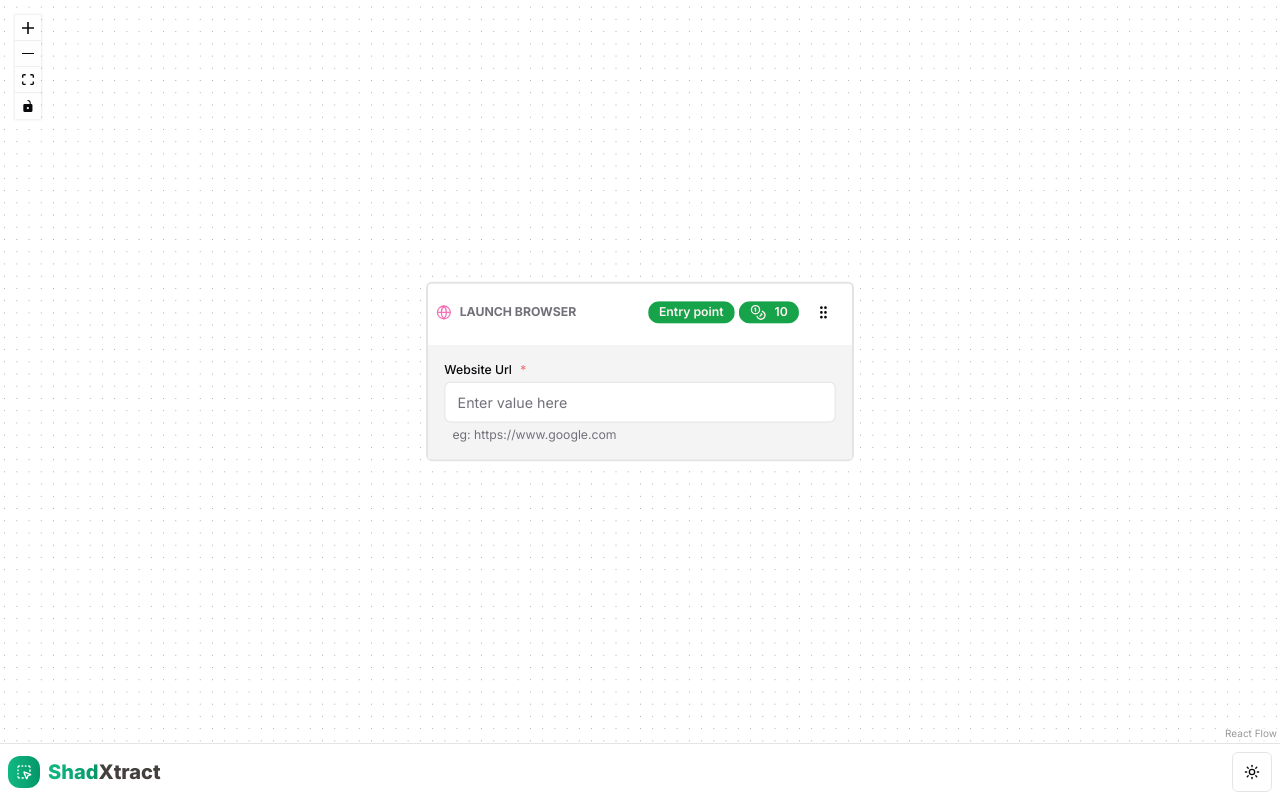
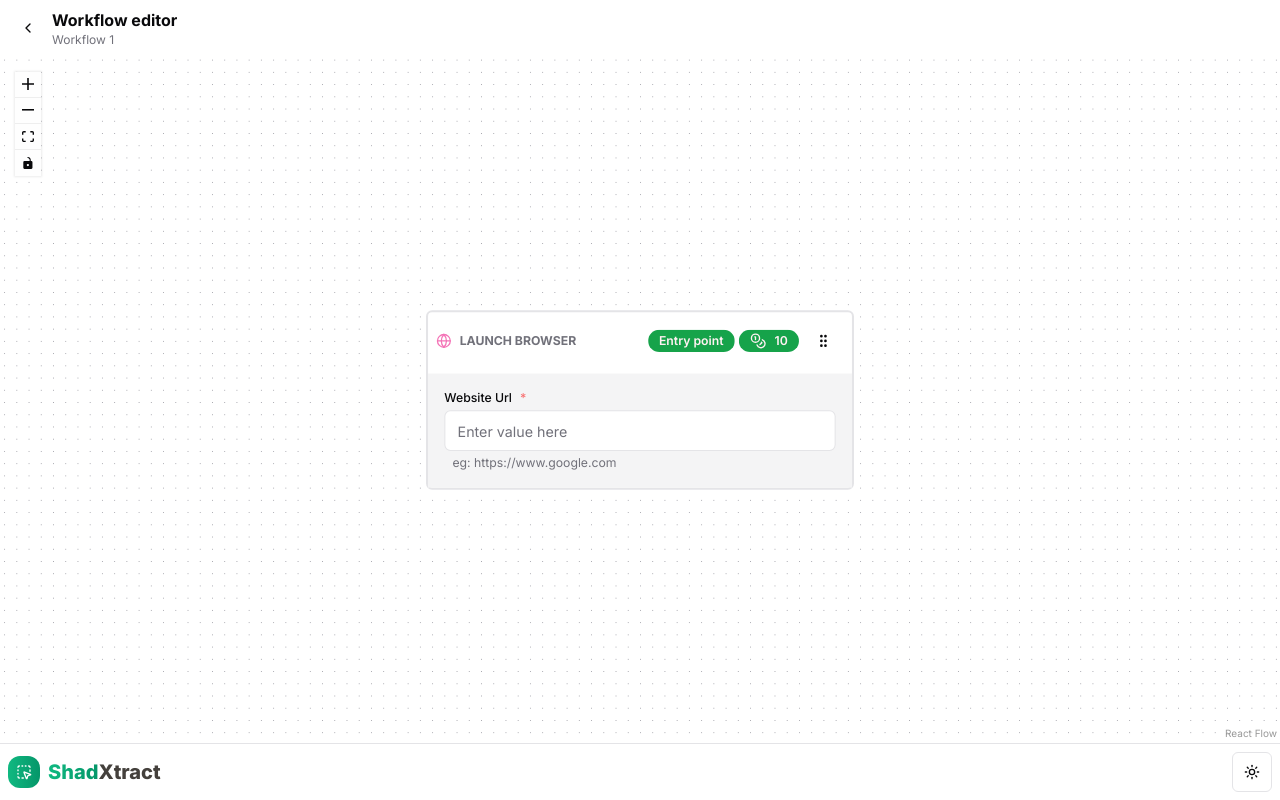
Before and after one commit to fernan-x/shadxtract, a Next.js app: page /workflow/editor/1 in a window 1280 px wide. Built offline with nearby package versions, Linux system fonts and the light colour scheme.

Commit message:
feat: add topbar in Editor

```diff
--- a/app/workflow/_components/Editor.tsx
+++ b/app/workflow/_components/Editor.tsx
@@ -5,11 +5,13 @@ import React from 'react'
 import { ReactFlowProvider } from '@xyflow/react'
 import FlowEditor from './FlowEditor'
 import { WorkflowFactoryData } from '@/core/domain/workflow/workflow.factory'
+import TopBar from './topbar/TopBar'
 
 function Editor({ workflow }: { workflow: WorkflowFactoryData }) {
   return (
     <ReactFlowProvider>
       <div className='flex flex-col h-full w-full overflow-hidden'>
+        <TopBar title='Workflow editor' subtitle={workflow.name} />
         <section className='flex h-full overflow-auto'>
           <FlowEditor workflow={workflow} />
         </section>
--- /dev/null
+++ b/app/workflow/_components/topbar/TopBar.tsx
@@ -0,0 +1,47 @@
+'use client'
+
+import React from 'react'
+import TooltipWrapper from '@/ui/components/TooltipWrapper'
+import { Button } from '@/ui/components/ui/button'
+import { ChevronLeft } from 'lucide-react'
+import { useRouter } from 'next/navigation'
+
+type TopBarProps = {
+    title: string;
+    subtitle?: string;
+}
+
+function TopBar({ title, subtitle }: TopBarProps) {
+    const router = useRouter();
+
+    return (
+        <header className='flex p-2 border-p-2 border-separate justify-between w-full h-[60px] sticky top-0 bg-background z-10'>
+            <div className='flex gap-1 flex-1'>
+                <TooltipWrapper content='Back'>
+                    <Button
+                        variant='ghost'
+                        size='icon'
+                        onClick={() => router.push('/workflows')}
+                    >
+                        <ChevronLeft size={20} />
+                    </Button>
+                </TooltipWrapper>
+                <div>
+                    <p className='font-bold text-ellipsis truncate'>
+                        {title}
+                    </p>
+                    {subtitle && (
+                        <p className='text-xs text-muted-foreground truncate text-ellipsis'>
+                            {subtitle}
+                        </p>
+                    )}
+                </div>
+            </div>
+            <div className='flex gap-1 flex-1 justify-end'>
+                {/* TODO: Add save button here */}
+            </div>
+        </header>
+    );
+}
+
+export default TopBar
```
